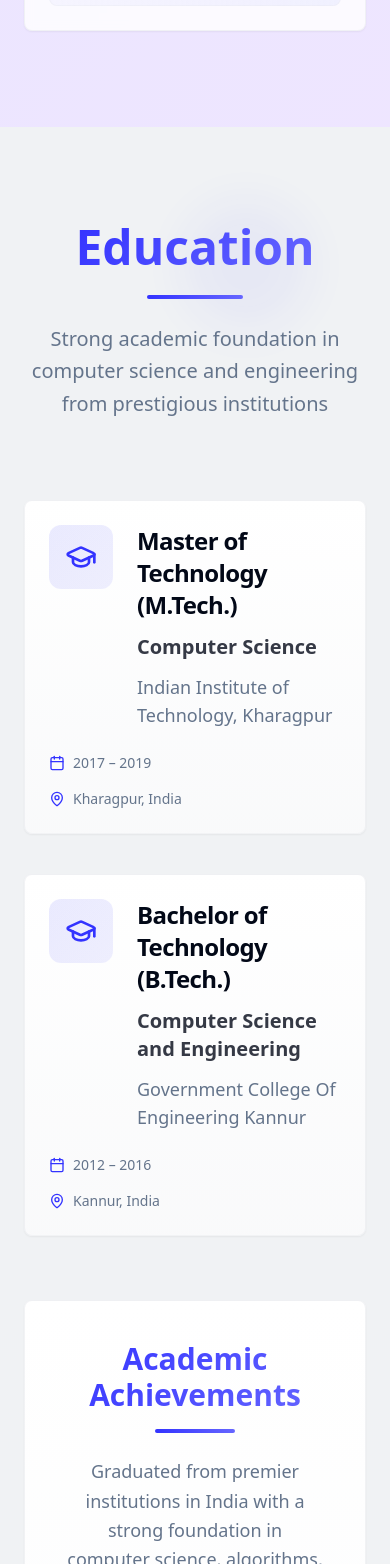
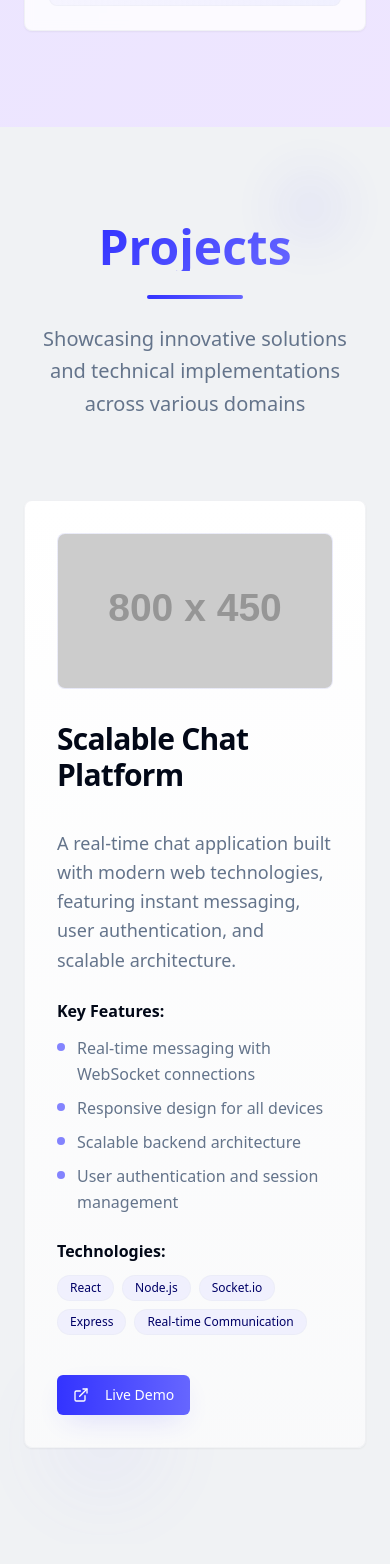
Before and after one commit to jeffreyjose07/jeffreyjose07.github.io, a React (Vite) app: page / in a window 390 px wide. Shown: the part 5644-7208 px from the top of the page. Built offline with nearby package versions, Linux system fonts and the light colour scheme.

Commit message:
added a project section

```diff
--- /dev/null
+++ b/src/components/Projects.tsx
@@ -0,0 +1,157 @@
+import { Card, CardContent, CardHeader, CardTitle } from "@/components/ui/card";
+import { Badge } from "@/components/ui/badge";
+import { Button } from "@/components/ui/button";
+import { ExternalLink, Github } from "lucide-react";
+
+const Projects = () => {
+  const projects = [
+    {
+      title: "Scalable Chat Platform",
+      description: "A real-time chat application built with modern web technologies, featuring instant messaging, user authentication, and scalable architecture.",
+      image: "https://via.placeholder.com/800x450/1a1a1a/ffffff?text=Scalable+Chat+Platform", // Replace with actual screenshot
+      liveUrl: "https://scalable-chat-platform.onrender.com/",
+      githubUrl: "", // Add if available
+      technologies: ["React", "Node.js", "Socket.io", "Express", "Real-time Communication"],
+      highlights: [
+        "Real-time messaging with WebSocket connections",
+        "Responsive design for all devices",
+        "Scalable backend architecture",
+        "User authentication and session management"
+      ]
+    }
+  ];
+
+  return (
+    <section className="py-24 bg-background relative overflow-hidden">
+      {/* Background decoration */}
+      <div className="absolute inset-0 opacity-5">
+        <div className="absolute top-10 right-10 w-20 h-20 bg-primary rounded-full blur-xl"></div>
+        <div className="absolute bottom-10 left-10 w-32 h-32 bg-primary-glow rounded-full blur-2xl"></div>
+      </div>
+
+      <div className="container mx-auto px-6 relative z-10">
+        <div className="text-center mb-20 slide-up">
+          <div className="inline-block">
+            <h2 className="text-5xl md:text-6xl font-bold text-foreground mb-6 text-gradient">
+              Projects
+            </h2>
+            <div className="w-24 h-1 bg-gradient-to-r from-primary to-primary-glow rounded-full mx-auto mb-6"></div>
+          </div>
+          <p className="text-xl text-muted-foreground max-w-3xl mx-auto font-light leading-relaxed">
+            Showcasing innovative solutions and technical implementations across various domains
+          </p>
+        </div>
+
+        <div className="max-w-6xl mx-auto grid gap-12">
+          {projects.map((project, index) => (
+            <Card
+              key={index}
+              className="perspective-card group bg-gradient-card shadow-elegant hover:shadow-glow transition-all duration-500 border border-border/50 hover:border-primary/20 slide-up overflow-hidden"
+              style={{ animationDelay: `${index * 0.2}s` }}
+            >
+              <div className="card-inner relative">
+                {/* Gradient overlay on hover */}
+                <div className="absolute inset-0 bg-gradient-to-br from-primary/5 to-primary-glow/5 opacity-0 group-hover:opacity-100 transition-opacity duration-500 rounded-lg"></div>
+
+                <div className="grid lg:grid-cols-2 gap-8 p-8">
+                  {/* Project Image */}
+                  <div className="relative group/image">
+                    <div className="aspect-video rounded-lg overflow-hidden bg-gradient-to-br from-primary/10 to-primary-glow/10 border border-border/30 group-hover:border-primary/30 transition-all duration-500">
+                      <img
+                        src={project.image}
+                        alt={project.title}
+                        className="w-full h-full object-cover group-hover/image:scale-105 transition-transform duration-700 cursor-pointer"
+                        onClick={() => window.open(project.liveUrl, '_blank')}
+                      />
+                      {/* Overlay with link icon */}
+                      <div className="absolute inset-0 bg-black/0 group-hover/image:bg-black/20 transition-all duration-300 flex items-center justify-center cursor-pointer"
+                           onClick={() => window.open(project.liveUrl, '_blank')}>
+                        <div className="opacity-0 group-hover/image:opacity-100 transition-opacity duration-300 bg-white/90 rounded-full p-3">
+                          <ExternalLink className="h-6 w-6 text-primary" />
+                        </div>
+                      </div>
+                    </div>
+                  </div>
+
+                  {/* Project Details */}
+                  <div className="space-y-6 relative z-10">
+                    <CardHeader className="p-0">
+                      <div className="relative">
+                        <CardTitle className="text-3xl font-bold mb-3 group-hover:text-primary transition-colors duration-300">
+                          {project.title}
+                        </CardTitle>
+                        <div className="absolute -left-4 top-0 w-1 h-8 bg-gradient-to-b from-primary to-primary-glow rounded-full opacity-0 group-hover:opacity-100 transition-opacity duration-500"></div>
+                      </div>
+                    </CardHeader>
+
+                    <CardContent className="p-0 space-y-6">
+                      <p className="text-muted-foreground leading-relaxed text-lg">
+                        {project.description}
+                      </p>
+
+                      {/* Highlights */}
+                      <div>
+                        <h4 className="font-semibold text-foreground mb-3">Key Features:</h4>
+                        <ul className="space-y-2">
+                          {project.highlights.map((highlight, i) => (
+                            <li key={i} className="text-muted-foreground leading-relaxed flex items-start gap-3 group/item">
+                              <div className="w-2 h-2 rounded-full bg-primary/60 mt-2 flex-shrink-0 group-hover/item:bg-primary transition-colors duration-300"></div>
+                              <span className="group-hover/item:text-foreground transition-colors duration-300">{highlight}</span>
+                            </li>
+                          ))}
+                        </ul>
+                      </div>
+
+                      {/* Technologies */}
+                      <div>
+                        <h4 className="font-semibold text-foreground mb-3">Technologies:</h4>
+                        <div className="flex flex-wrap gap-2">
+                          {project.technologies.map((tech, i) => (
+                            <Badge
+                              key={i}
+                              variant="secondary"
+                              className="px-3 py-1 bg-accent/50 text-accent-foreground hover:bg-primary hover:text-primary-foreground transition-all duration-300 font-medium border border-border/30 hover:border-primary/50 hover:scale-105"
+                            >
+                              {tech}
+                            </Badge>
+                          ))}
+                        </div>
+                      </div>
+
+                      {/* Action Buttons */}
+                      <div className="flex gap-4 pt-4">
+                        <Button
+                          asChild
+                          className="bg-gradient-to-r from-primary to-primary-glow hover:from-primary/90 hover:to-primary-glow/90 transition-all duration-300 shadow-elegant group/btn"
+                        >
+                          <a href={project.liveUrl} target="_blank" rel="noopener noreferrer">
+                            <ExternalLink className="mr-2 h-4 w-4 group-hover/btn:scale-110 transition-transform duration-300" />
+                            Live Demo
+                          </a>
+                        </Button>
+                        {project.githubUrl && (
+                          <Button
+                            variant="outline"
+                            asChild
+                            className="border-border hover:border-primary/50 group/btn transition-all duration-300"
+                          >
+                            <a href={project.githubUrl} target="_blank" rel="noopener noreferrer">
+                              <Github className="mr-2 h-4 w-4 group-hover/btn:scale-110 transition-transform duration-300" />
+                              View Code
+                            </a>
+                          </Button>
+                        )}
+                      </div>
+                    </CardContent>
+                  </div>
+                </div>
+              </div>
+            </Card>
+          ))}
+        </div>
+      </div>
+    </section>
+  );
+};
+
+export default Projects;
--- a/src/pages/Index.tsx
+++ b/src/pages/Index.tsx
@@ -1,6 +1,7 @@
 import Hero from "@/components/Hero";
 import Experience from "@/components/Experience";
 import Skills from "@/components/Skills";
+import Projects from "@/components/Projects";
 import Education from "@/components/Education";
 import Contact from "@/components/Contact";
 import { ThemeToggle } from "@/components/theme-toggle";
@@ -12,6 +13,7 @@ const Index = () => {
       <Hero />
       <Experience />
       <Skills />
+      <Projects />
       <Education />
       <Contact />
     </div>
```
